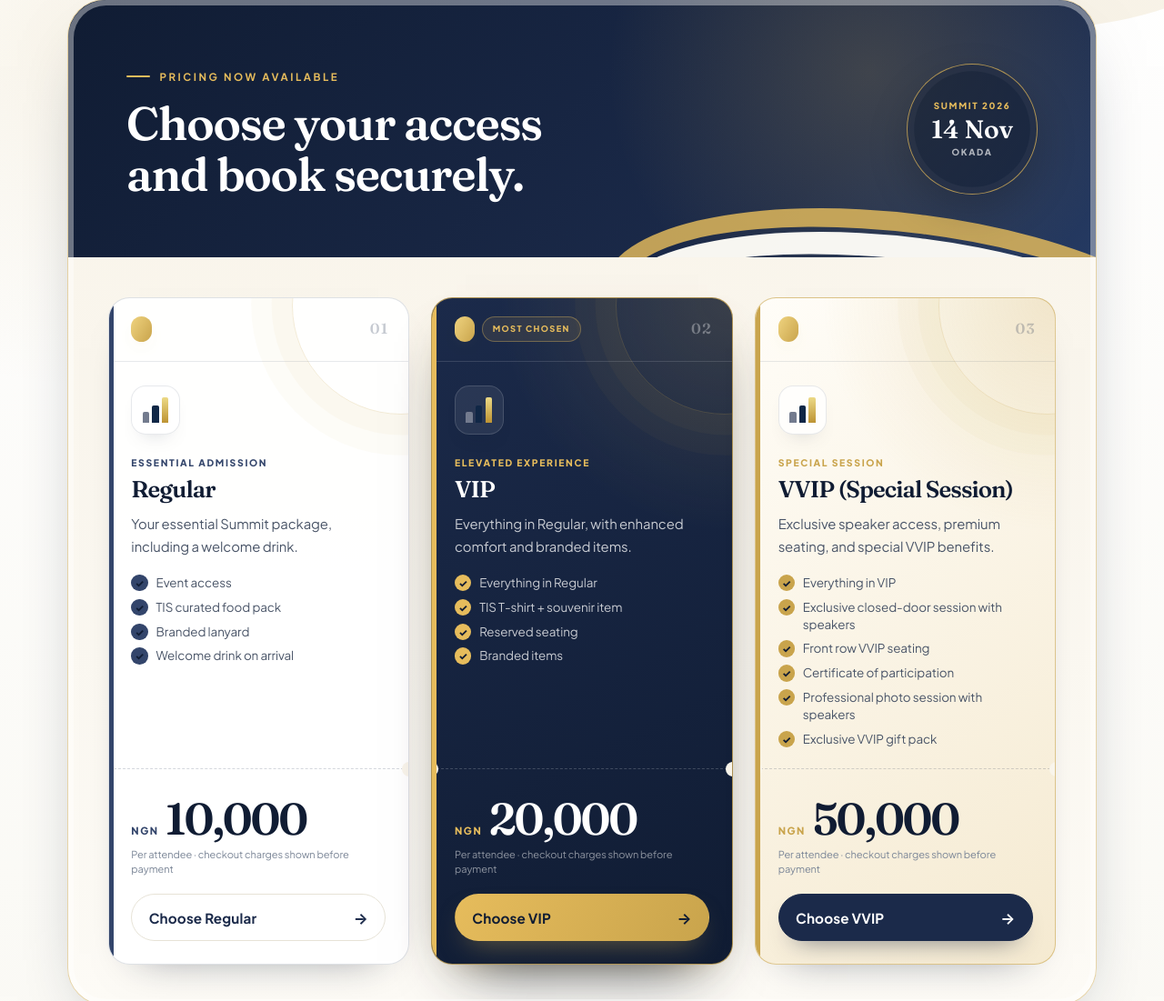
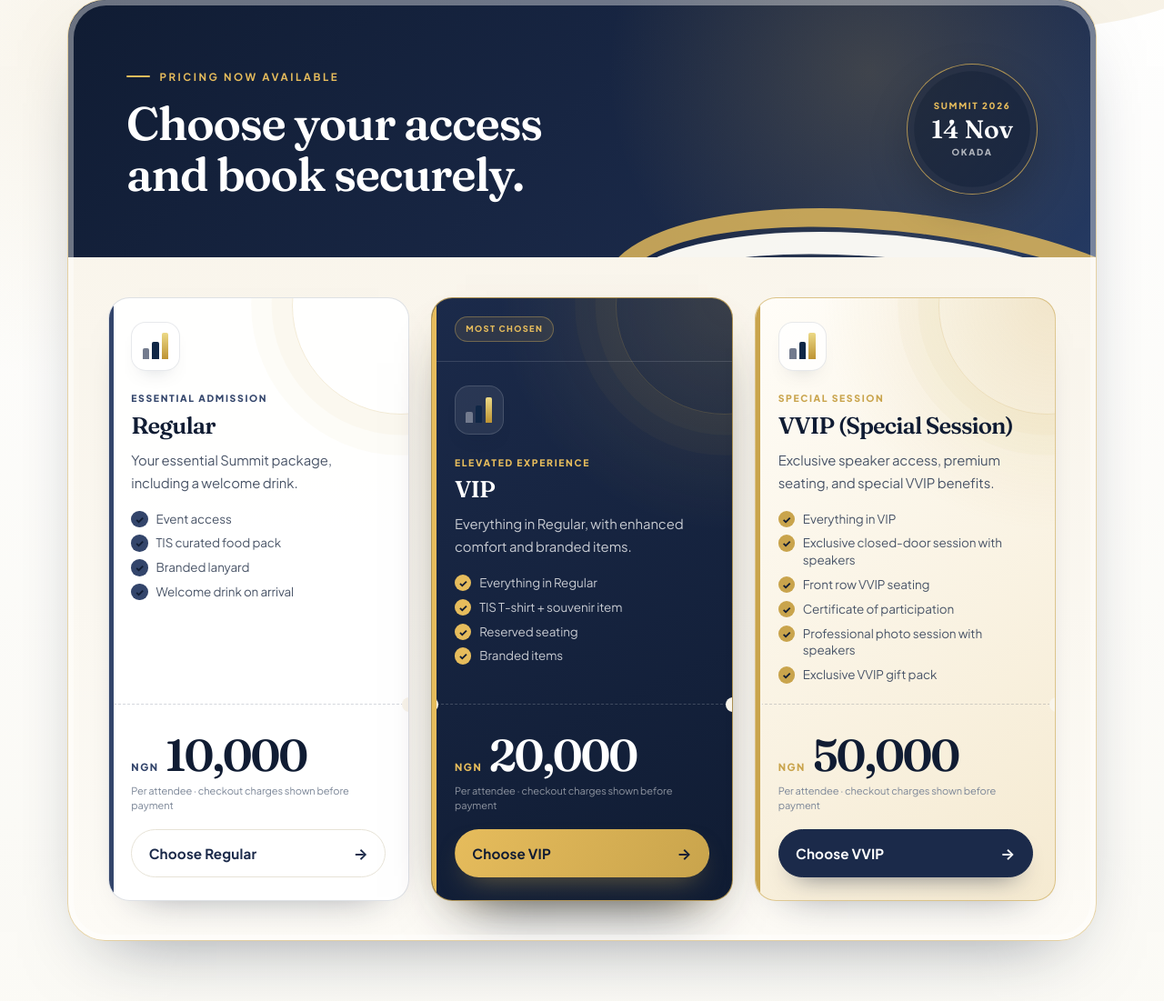
Before and after one commit to Asekhame-Joel/TIS, a PHP site: page /summit-2026 in a window 1280 px wide. Shown: the part 736-1837 px from the top of the page at 91% size. Run offline with PHP 8.4, Linux system fonts and the light colour scheme.

Commit message:
Remove tier card headers for standard, premium, and VIP tiers for a cleaner design

```diff
--- a/public/summit-2026.php
+++ b/public/summit-2026.php
@@ -568,10 +568,7 @@ $vip = $ticketTiers['vip'];
 
           <div class="tier-grid" id="ticket-options">
             <article class="tier-card standard" aria-labelledby="standard-tier-title">
-              <div class="tier-card-header">
-                <div class="tier-badges"><span class="tier-flag"></span></div>
-                <span class="tier-number" aria-hidden="true">01</span>
-              </div>
+
               <div class="tier-card-body">
                 <div class="tier-brand-mark" aria-hidden="true"><i></i><i></i><i></i></div>
                 <span class="tier-kicker">Essential admission</span>
@@ -593,10 +590,8 @@ $vip = $ticketTiers['vip'];
             <article class="tier-card featured" aria-labelledby="premium-tier-title">
               <div class="tier-card-header">
                 <div class="tier-badges">
-                  <span class="tier-flag"></span>
                   <span class="tier-popular">Most chosen</span>
                 </div>
-                <span class="tier-number" aria-hidden="true">02</span>
               </div>
               <div class="tier-card-body">
                 <div class="tier-brand-mark" aria-hidden="true"><i></i><i></i><i></i></div>
@@ -617,10 +612,7 @@ $vip = $ticketTiers['vip'];
             </article>
 
             <article class="tier-card vip" aria-labelledby="vip-tier-title">
-              <div class="tier-card-header">
-                <div class="tier-badges"><span class="tier-flag"></span></div>
-                <span class="tier-number" aria-hidden="true">03</span>
-              </div>
+
               <div class="tier-card-body">
                 <div class="tier-brand-mark" aria-hidden="true"><i></i><i></i><i></i></div>
                 <span class="tier-kicker">Special session</span>
```
